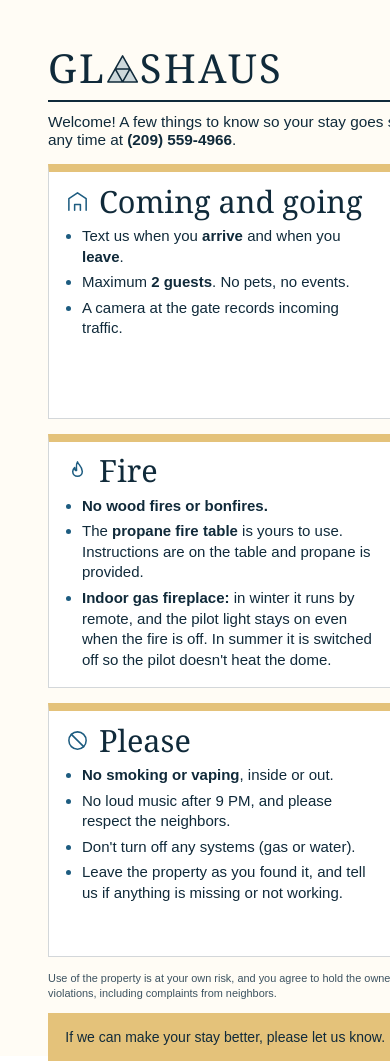
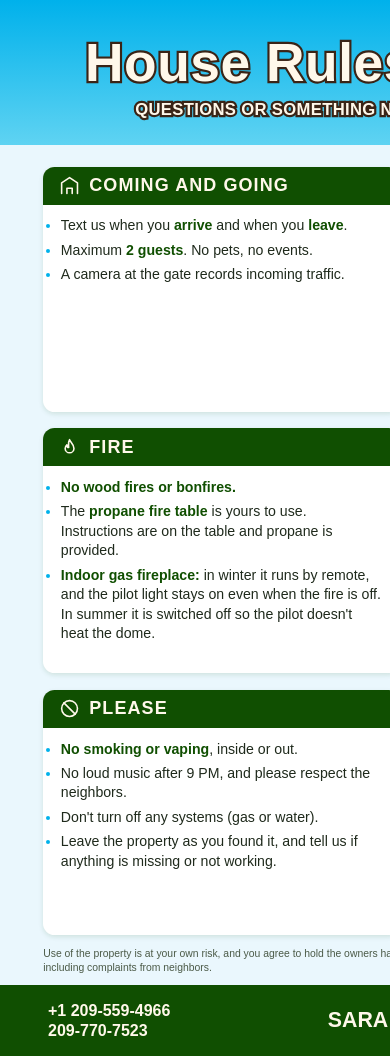
Before and after one commit to sarabeyersdorf-dot/glashaus, a website: page print/house-rules.html in a window 390 px wide. Shown: the top 1061 px of the page. Drawn offline with Linux system fonts and the light colour scheme.

Commit message:
House rules sheet: match the printed front cover
Sky-blue header with cream lettering outlined in brown, green card
headers, and the cover's green contact bar (both phone numbers,
Sara & James, email). Fonts: Quicksand and Montserrat. Still one
US Letter page.

Co-Authored-By: Claude Opus 5.5 <noreply@anthropic.com>
Claude-Session: https://claude.ai/code/session_01AidHHUDsV2BicnW2Tfbe3Y

```diff
--- a/print/build-pdf.mjs
+++ b/print/build-pdf.mjs
@@ -1,13 +1,13 @@
 // Prints print/house-rules.html to print/house-rules.pdf (US Letter, one page) with the site's fonts
-// embedded. Needs playwright and @fontsource/{instrument-serif,archivo} installed where it runs:
+// embedded. Needs playwright and @fontsource/{quicksand,montserrat} installed where it runs:
 //   node print/build-pdf.mjs <dir containing node_modules>
 import fs from 'node:fs'; import path from 'node:path'; import { createRequire } from 'node:module';
 const mods = path.resolve(process.argv[2] || '.'); const req = createRequire(path.join(mods, 'x.js'));
 const { chromium } = req('playwright');
 const here = path.dirname(new URL(import.meta.url).pathname);
 const font = (pkg, file, family, weight) => `@font-face{font-family:"${family}";font-weight:${weight};src:url(data:font/woff2;base64,${fs.readFileSync(path.join(mods, 'node_modules/@fontsource', pkg, 'files', file)).toString('base64')}) format("woff2")}`;
-const faces = [font('instrument-serif', 'instrument-serif-latin-400-normal.woff2', 'Instrument Serif', 400),
-  ...[400, 600, 700].map(w => font('archivo', `archivo-latin-${w}-normal.woff2`, 'Archivo', w))].join('');
+const faces = [font('quicksand', 'quicksand-latin-600-normal.woff2', 'Quicksand', 600),
+  ...[500, 600, 800].map(w => font('montserrat', `montserrat-latin-${w}-normal.woff2`, 'Montserrat', w))].join('');
 const html = fs.readFileSync(path.join(here, 'house-rules.html'), 'utf8').replace('<style>', `<style>${faces}`);
 const b = await chromium.launch(); const p = await b.newPage();
 await p.setContent(html, { waitUntil: 'load' }); await p.evaluate(() => document.fonts.ready);
--- a/print/house-rules.html
+++ b/print/house-rules.html
@@ -2,36 +2,35 @@
 <html lang="en">
 <meta charset="utf-8">
 <title>Glashaus House Rules</title>
-<!-- Printable house rules, one US Letter portrait page. Fonts are the site's (Instrument Serif,
-     Archivo); build-pdf.mjs embeds them and prints house-rules.pdf. Keep in step with house-manual.html. -->
+<!-- Printable house rules, one US Letter portrait page. Fonts match the printed front cover (Quicksand,
+     Montserrat); build-pdf.mjs embeds them and prints house-rules.pdf. Keep in step with house-manual.html. -->
 <style>
 @page{size:8.5in 11in;margin:0}
-:root{--grass:#E4C27A;--ink:#102A3A;--lake:#1D5C80;--paper:#FFFCF5;--line:rgba(16,42,58,.18)}
+/* Matches the printed front cover (Nov 18): sky blue, deep green bar, cream lettering outlined in brown. */
+:root{--sky:#00B1EB;--sky2:#5FD3F2;--green:#104F01;--cream:#FFF8EA;--brown:#3A2416;--ink:#1F2A1C;--pale:#EAF7FD}
 *{box-sizing:border-box}html,body{margin:0}
-body{background:#fff;color:var(--ink);font-family:"Archivo",Arial,sans-serif;-webkit-print-color-adjust:exact;print-color-adjust:exact}
-.page{width:8.5in;height:11in;padding:.5in .5in .42in;display:flex;flex-direction:column;background:var(--paper)}
-header{display:flex;justify-content:space-between;align-items:flex-end;border-bottom:2px solid var(--ink);padding-bottom:.12in}
-.wm{display:flex;align-items:baseline;font-family:"Instrument Serif",Georgia,serif;font-size:30pt;line-height:1;letter-spacing:.06em}
-.wm svg{height:.69em;width:.78em;margin:0 .05em 0 .01em;overflow:visible}
-header h1{font-family:"Instrument Serif",Georgia,serif;font-weight:400;font-size:30pt;line-height:1;margin:0}
-.intro{font-size:11.5pt;margin:.12in 0 .16in}
-.grid{flex:1;display:grid;grid-template-columns:1fr 1fr;grid-template-rows:repeat(3,1fr);gap:.16in}
-.card{background:#fff;border:1px solid var(--line);border-top:.09in solid var(--grass);padding:.14in .18in .12in;display:flex;flex-direction:column}
-.card h2{font-family:"Instrument Serif",Georgia,serif;font-weight:400;font-size:23pt;line-height:1;margin:0 0 .1in;display:flex;align-items:center;gap:.1in}
-.card h2 svg{width:.24in;height:.24in;flex:none;stroke:var(--lake);fill:none;stroke-width:1.6;stroke-linecap:round;stroke-linejoin:round}
-ul,ol{margin:0;padding-left:1.05em;font-size:11.25pt;line-height:1.38}
-li{margin:0 0 .05in}li::marker{color:var(--lake)}
-b{font-weight:600}
-.fine{font-size:8.2pt;line-height:1.4;color:#3c5260;margin:.14in 0 0}
-footer{display:flex;justify-content:space-between;align-items:center;background:var(--grass);padding:.11in .18in;margin-top:.12in;font-size:10.5pt}
-footer .sig{font-family:"Instrument Serif",Georgia,serif;font-size:15pt}
+body{color:var(--ink);font-family:"Montserrat",Arial,sans-serif;-webkit-print-color-adjust:exact;print-color-adjust:exact}
+.page{width:8.5in;height:11in;display:flex;flex-direction:column;background:var(--pale)}
+.out{color:var(--cream);-webkit-text-stroke:.045in var(--brown);paint-order:stroke fill}
+header{background:linear-gradient(180deg,var(--sky) 0%,var(--sky2) 100%);padding:.38in .5in .26in;text-align:center}
+header h1{font-family:"Quicksand",Arial,sans-serif;font-weight:600;font-size:40pt;line-height:1.02;margin:0;letter-spacing:.01em}
+header p{font-weight:800;font-size:12.5pt;letter-spacing:.02em;margin:.1in 0 0;text-transform:uppercase;-webkit-text-stroke-width:.03in}
+.grid{flex:1;display:grid;grid-template-columns:1fr 1fr;grid-template-rows:repeat(3,1fr);gap:.17in;padding:.22in .45in 0}
+.card{background:#fff;border-radius:.12in;overflow:hidden;display:flex;flex-direction:column;box-shadow:0 .02in .06in rgba(16,79,1,.12)}
+.card h2{background:var(--green);color:var(--cream);font-weight:800;font-size:13.5pt;letter-spacing:.06em;text-transform:uppercase;margin:0;padding:.09in .16in;display:flex;align-items:center;gap:.1in}
+.card h2 svg{width:.22in;height:.22in;flex:none;stroke:var(--cream);fill:none;stroke-width:1.8;stroke-linecap:round;stroke-linejoin:round}
+ul{margin:0;padding:.12in .18in .08in 1.25em;font-size:10.6pt;font-weight:500;line-height:1.38}
+li{margin:0 0 .05in}li::marker{color:var(--sky)}
+b{font-weight:800;color:var(--green)}
+.fine{font-size:7.8pt;line-height:1.4;color:#4b5a47;margin:.12in .45in .1in}
+footer{background:var(--green);color:var(--cream);display:grid;grid-template-columns:1fr auto 1fr;align-items:center;gap:.2in;padding:.16in .5in;font-weight:800;text-transform:uppercase}
+footer .ph{font-size:12pt;line-height:1.25}footer .who{font-size:16pt;text-align:center}footer .em{font-size:10pt;text-align:right}
 </style>
 <div class="page">
   <header>
-    <div class="wm" aria-label="Glashaus"><span>GL</span><svg viewBox="0 0 100 90"><polygon points="50,3 98,88 2,88" fill="#1D5C80" fill-opacity=".22"/><path d="M50 3 L98 88 L2 88 Z M26 45.5 L74 45.5 L50 88 Z" fill="none" stroke="#102A3A" stroke-width="5" stroke-linejoin="round"/></svg><span>SHAUS</span></div>
-    <h1>House rules</h1>
+    <h1 class="out">House Rules &amp; Guidance</h1>
+    <p class="out">Questions or something not working? Text us any time</p>
   </header>
-  <p class="intro">Welcome! A few things to know so your stay goes smoothly. Questions or something not working? Text us any time at <b>(209) 559-4966</b>.</p>
 
   <div class="grid">
     <section class="card">
@@ -94,6 +93,6 @@ footer .sig{font-family:"Instrument Serif",Georgia,serif;font-size:15pt}
   </div>
 
   <p class="fine">Use of the property is at your own risk, and you agree to hold the owners harmless for any injury or damage. We may cancel a stay for rule violations, including complaints from neighbors.</p>
-  <footer><span>If we can make your stay better, please let us know. Have an amazing time!</span><span class="sig">Sara &amp; James</span></footer>
+  <footer><div class="ph">+1 209-559-4966<br>209-770-7523</div><div class="who">Sara &amp; James</div><div class="em">glashausresort@gmail.com</div></footer>
 </div>
 </html>
```
Also changed, not shown: 1 other file.
